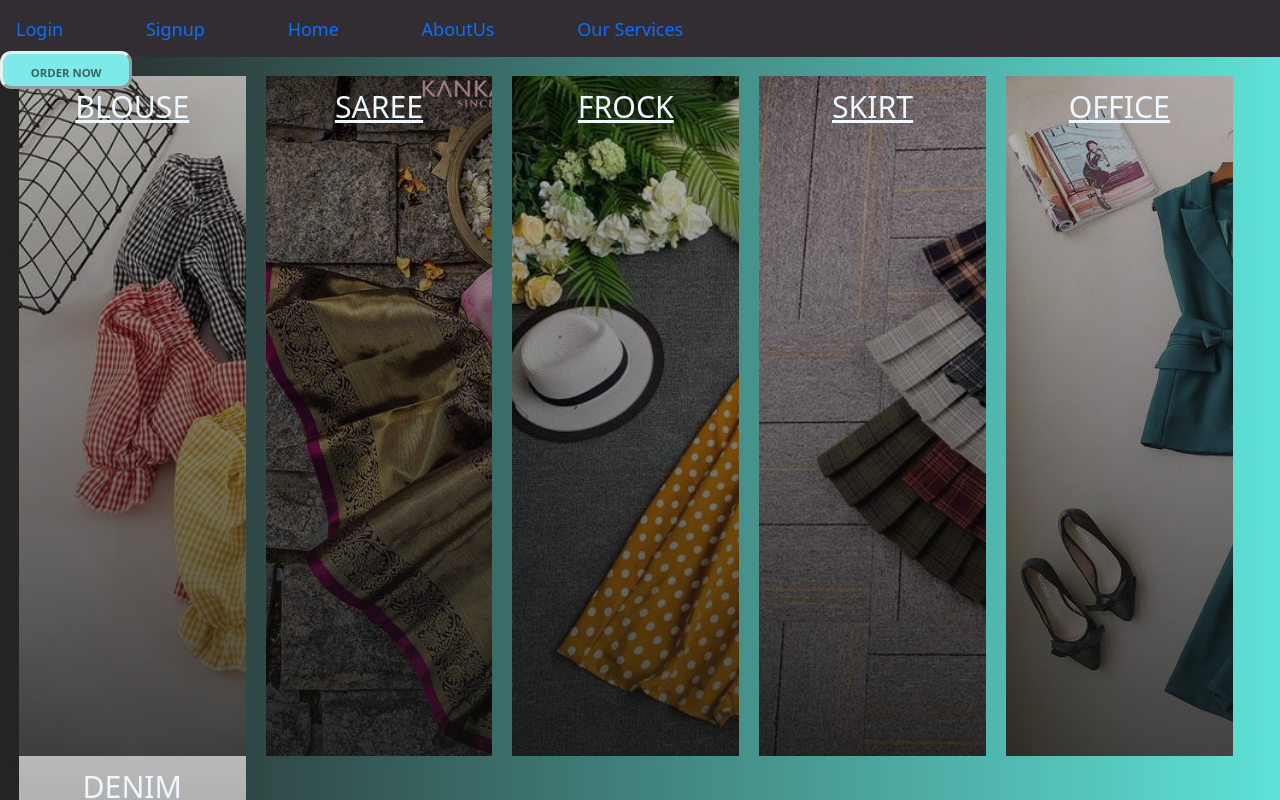
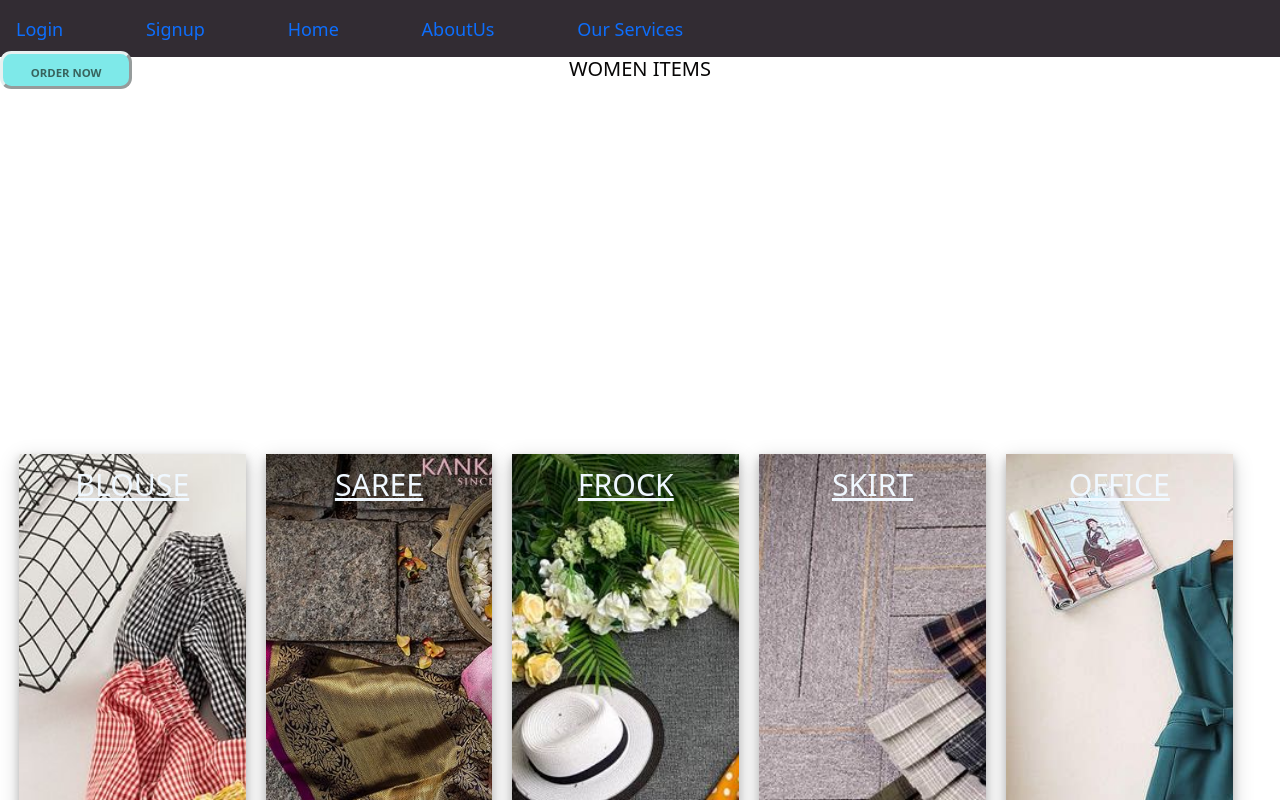
Before and after one commit to shashikadilhani/Fashion-Store-Frontend, a React app: page /woman in a window 1280 px wide. Shown: the top 800 px of the page. Built offline with nearby package versions, Linux system fonts and the light colour scheme; no server answers.

Commit message:
Resolve conflict

```diff
--- a/src/item/women.css
+++ b/src/item/women.css
@@ -1,8 +1,10 @@
 
 .grid1 {
     background-image:
-    linear-gradient(to top, rgba(10, 10, 10, 0.75), rgba(0, 0, 0, 0.25)),
+    /* linear-gradient(to top, rgba(10, 10, 10, 0.75), rgba(0, 0, 0, 0.25)), */
     url("../assets/blouse.jpg");
+    box-shadow: 0 4px 8px 0 rgba(0, 0, 0, 0.2), 0 6px 20px 0 rgba(0, 0, 0, 0.19);
+
     min-height: 80mm;
     background-size: cover;
     animation: normal;
@@ -23,7 +25,7 @@
     grid-column-gap: 20px;
     padding-top: 5mm;
     padding-left: 5mm;
-    background-image: linear-gradient(to right, rgb(36, 34, 34) , rgb(94, 226, 215));
+    /* background-image: linear-gradient(to right, rgb(36, 34, 34) , rgb(94, 226, 215)); */
 }
 .grid1:hover{
     transition: 200ms;
@@ -33,8 +35,10 @@
 }
 .grid2 {
     background-image:
-    linear-gradient(to top, rgba(12, 14, 13, 0.75), rgba(0, 0, 0, 0.25)),
+    /* linear-gradient(to top, rgba(12, 14, 13, 0.75), rgba(0, 0, 0, 0.25)), */
     url("../assets/saree.jpg");
+    box-shadow: 0 4px 8px 0 rgba(0, 0, 0, 0.2), 0 6px 20px 0 rgba(0, 0, 0, 0.19);
+
     min-height: 180mm;
     background-size: cover;
     animation: normal;
@@ -49,12 +53,15 @@
     text-align: center;
     font-size: 10mm;
     color: white;
+
 }
 
 .grid3 {
     background-image:
-    linear-gradient(to top, rgba(12, 14, 13, 0.75), rgba(0, 0, 0, 0.25)),
+    /* linear-gradient(to top, rgba(12, 14, 13, 0.75), rgba(0, 0, 0, 0.25)), */
     url("../assets/gawon.jpg");
+    box-shadow: 0 4px 8px 0 rgba(0, 0, 0, 0.2), 0 6px 20px 0 rgba(0, 0, 0, 0.19);
+
     min-height: 180mm;
     background-size: cover;
     animation: normal;
@@ -73,8 +80,10 @@
 }
 .grid4{
     background-image:
-    linear-gradient(to top, rgba(12, 14, 13, 0.75), rgba(0, 0, 0, 0.25)),
+    /* linear-gradient(to top, rgba(12, 14, 13, 0.75), rgba(0, 0, 0, 0.25)), */
     url("../assets/skirt.jpg");
+    box-shadow: 0 4px 8px 0 rgba(0, 0, 0, 0.2), 0 6px 20px 0 rgba(0, 0, 0, 0.19);
+
     min-height: 180mm;
     background-size: cover;
     animation: normal;
@@ -94,7 +103,7 @@
 
 .grid5{
     background-image:
-    linear-gradient(to top, rgba(12, 14, 13, 0.75), rgba(0, 0, 0, 0.25)),
+    /* linear-gradient(to top, rgba(12, 14, 13, 0.75), rgba(0, 0, 0, 0.25)), */
     url("../assets/office.jpg");
     min-height: 180mm;
     background-size: cover;
@@ -110,12 +119,16 @@
     font-size: 10mm;
     color: white;
     width: 60mm;
+    box-shadow: 0 4px 8px 0 rgba(0, 0, 0, 0.2), 0 6px 20px 0 rgba(0, 0, 0, 0.19);
+
 }
 
 .grid6{
     background-image:
-    linear-gradient(to top, rgba(12, 14, 13, 0.75), rgba(0, 0, 0, 0.25)),
+    /* linear-gradient(to top, rgba(12, 14, 13, 0.75), rgba(0, 0, 0, 0.25)), */
     url("../assets/denim.jpg");
+    box-shadow: 0 4px 8px 0 rgba(0, 0, 0, 0.2), 0 6px 20px 0 rgba(0, 0, 0, 0.19);
+
     min-height: 180mm;
     background-size: cover;
     animation: normal;
@@ -158,6 +171,7 @@
     border: 3px;
     border-color: rgb(245, 242, 242);
     border-style: solid;
+
 }
 
 
@@ -311,3 +325,16 @@
     font-size: 8mm;
 
 }
+
+.womengrid{
+    /* background-color: rgb(100, 155, 152); */
+    height: 100mm;
+    background-size: cover;
+    color: rgb(7, 6, 6);
+    text-align: center;
+    font-size: 10mm;
+    /* background-color: aquamarine;  */
+}
+.h5{
+    margin-top: 200mm;
+}
--- a/src/item/women.js
+++ b/src/item/women.js
@@ -36,10 +36,11 @@
     }
   render() {
     return (
-
-
-    <Grid className="kkk" direction='row' container  >
-
+      <>
+      <Grid className="womengrid">
+        <h5>WOMEN ITEMS</h5>
+      </Grid>
+        <Grid className="kkk" direction='row' container  >
 
         <Grid className="grid1"  >
         <Link to="/blouse" className="font" >BLOUSE</Link>
@@ -64,9 +65,8 @@
         <Grid className="grid6"  >
         <Link to="/party" className="font" >DENIM</Link>
         </Grid>
-
-
     </Grid>
+      </>
 
     );
   }
```
